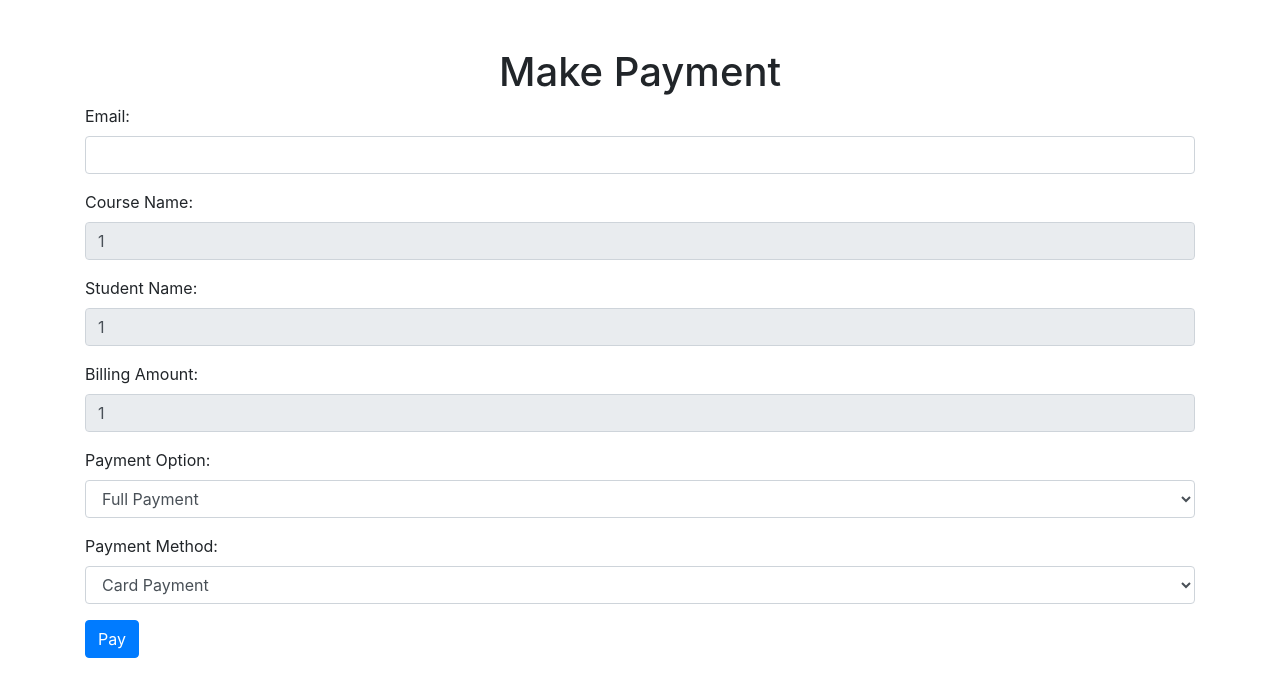
After one commit to MahaKart27/psc_exam, a Flask app: page /payment/1/1/1 in a window 1280 px wide. The commit adds this page. Shown: the top 697 px of the page. Run offline with Flask 3, Linux system fonts and the light colour scheme; some libraries are stand-ins or nearby versions.

Commit message:
PSC_DEMO_WORKING

```diff
--- a/server.py
+++ b/server.py
@@ -1,6 +1,10 @@
 from flask import Flask, render_template, request, redirect, url_for, flash, session
 import psycopg2
 from bcrypt import hashpw, gensalt, checkpw
+import smtplib
+from email.mime.text import MIMEText
+from email.mime.multipart import MIMEMultipart
+
 
 app = Flask(__name__)
 app.config['SECRET_KEY'] = 'C7mV_?<W;uT=fT%"cjM7>SrB'
@@ -26,6 +30,7 @@ cur.execute("""
 """)
 conn.commit()
 
+
 cur.execute("""
     CREATE TABLE IF NOT EXISTS courses (
         id SERIAL PRIMARY KEY,
@@ -35,6 +40,7 @@ cur.execute("""
     );
 """)
 conn.commit()
+
 
 cur.execute("""
     CREATE TABLE IF NOT EXISTS enrolled_courses (
@@ -72,6 +78,18 @@ cur.execute("""
     );
 """)
 conn.commit()
+
+# cur.execute("""
+#     CREATE TABLE IF NOT EXISTS status (
+#         id SERIAL PRIMARY KEY,
+#         student_id INT,
+#         course_id INT,
+#         status VARCHAR(20),
+#         FOREIGN KEY (student_id) REFERENCES users(id),
+#         FOREIGN KEY (course_id) REFERENCES courses(id)
+#     );
+# """)
+# conn.commit()
 
 @app.route('/')
 def index():
@@ -128,20 +146,22 @@ def login():
 
         if user_data and checkpw(password.encode('utf-8'), user_data[0].encode('utf-8')):
             session['username'] = username
-            session['role'] = user_data[1]
-            if user_data[1] == 'student':
+            session['role'] = user_data[1]  # Corrected line
+            if user_data[1] == 'student':  # Changed user_data[3] to user_data[1]
                 return redirect(url_for('student_dashboard'))
-            elif user_data[1] == 'teacher':
+            elif user_data[1] == 'teacher':  # Changed user_data[3] to user_data[1]
                 return redirect(url_for('teacher_dashboard'))
         else:
             error = 'Invalid username or password'
 
     return render_template('login.html', error=error)
+
 @app.route('/logout')
 def logout():
     session.pop('username', None)
     session.pop('role', None)
     return redirect('/')
+# In your Flask route for the student dashboard
 @app.route('/student/dashboard')
 def student_dashboard():
     if 'username' not in session or session['role'] != 'student':
@@ -154,22 +174,45 @@ def student_dashboard():
             cur.execute("SELECT course_name, course_description FROM courses")
             courses = cur.fetchall()
 
-            # Fetch threads related to each course
-            course_threads = {}
-            for course in courses:
-                cur.execute("SELECT id FROM courses WHERE course_name=%s", (course[0],))
-                course_id = cur.fetchone()[0]
+            # Fetch enrolled courses for the student
+            cur.execute("""
+                SELECT courses.course_name, courses.course_description
+                FROM enrolled_courses
+                JOIN courses ON enrolled_courses.course_id = courses.id
+                WHERE enrolled_courses.student_id = (
+                    SELECT id FROM users WHERE username = %s
+                )
+            """, (session['username'],))
+            enrolled_courses = cur.fetchall()
 
-                cur.execute("SELECT COUNT(id) FROM threads WHERE course_id=%s", (course_id,))
-                thread_count = cur.fetchone()[0]
+            # Fetch approved courses for the student
+            cur.execute("""
+                SELECT course_name
+                FROM enrolled_courses
+                WHERE student_id = (
+                    SELECT id FROM users WHERE username = %s
+                ) AND status = 'approved'
+            """, (session['username'],))
+            approved_courses = [row[0] for row in cur.fetchall()]
 
-                course_threads[course[0]] = thread_count
+            # Fetch paid courses for the student
+            cur.execute("""
+                SELECT course_name
+                FROM enrolled_courses
+                WHERE student_id = (
+                    SELECT id FROM users WHERE username = %s
+                ) AND payment_status = 'paid'
+            """, (session['username'],))
+            paid_courses = [row[0] for row in cur.fetchall()]
 
-            return render_template('student_dashboard.html', courses=courses, course_threads=course_threads)
+            print("Approved Courses:", approved_courses)  # Debugging line
+
+            return render_template('student_dashboard.html', courses=courses, enrolled_courses=enrolled_courses, approved_courses=approved_courses, paid_courses=paid_courses)
     except Exception as e:
         print(f"Error fetching courses and threads: {e}")
         flash('An error occurred while fetching courses and threads.', 'error')
         return redirect('/')
+
 
 @app.route('/teacher/dashboard')
 def teacher_dashboard():
@@ -194,39 +237,242 @@ def teacher_dashboard():
 
                 course_threads[course[0]] = thread_count
 
-            return render_template('teacher_dashboard.html', courses=courses, course_threads=course_threads)
+        return render_template('teacher_dashboard.html', courses=courses, course_threads=course_threads)
+
     except Exception as e:
         print(f"Error fetching courses and threads: {e}")
         flash('An error occurred while fetching courses and threads.', 'error')
+        conn.rollback()
         return redirect('/')
 
-
-@app.route('/create_course', methods=['POST'])
-def create_course():
-    if 'username' not in session:
-        flash('You are not logged in.', 'error')
+@app.route('/teacher/enrollments/<course_name>')
+def enrollments(course_name):
+    if 'username' not in session or session['role'] != 'teacher':
+        flash('You are not authorized to view this page.', 'error')
         return redirect('/')
-
-    course_name = request.form['course_name']
-    course_description = request.form['course_description']
 
     try:
         with conn.cursor() as cur:
-            # Fetch the teacher_id based on the teacher's username
-            cur.execute("SELECT id FROM users WHERE username=%s", (session['username'],))
-            teacher_id = cur.fetchone()[0]
+            # Fetch enrollments for the specified course from the enrolled_courses table
+            cur.execute("""
+                SELECT student_name, course_name
+                FROM enrolled_courses
+                WHERE course_name = %s;
+            """, (course_name,))
+            enrollments = cur.fetchall()
 
-            # Insert the course into the courses table
-            cur.execute("INSERT INTO courses (course_name, course_description, teacher_id) VALUES (%s, %s, %s)",
-                        (course_name, course_description, teacher_id))
-            conn.commit()
-            flash('Course created successfully!', 'success')
-            return redirect('/teacher/dashboard')
+            return render_template('teacher_enrollments.html', enrollments=enrollments, course_name=course_name)
     except Exception as e:
-        print(f"Error creating course: {e}")  # Log the error
+        print(f"Error fetching enrollments: {e}")
+        flash('An error occurred while fetching enrollments.', 'error')
+        return redirect('/teacher/dashboard')
+@app.route('/teacher/approve_enrollment/<course_name>/<string:student_name>', methods=['POST'])
+def approve_enrollment(course_name, student_name):
+    if 'username' not in session or session['role'] != 'teacher':
+        flash('You are not authorized to approve enrollments.', 'error')
+        return redirect(url_for('teacher_dashboard'))
+
+    email = request.form['email']
+    message_body = request.form['message']
+
+    try:
+        with conn.cursor() as cur:
+            # Fetch the enrollment details
+            cur.execute("""
+                SELECT * FROM enrolled_courses
+                WHERE course_name=%s AND student_name=%s
+            """, (course_name, student_name))
+
+            enrollment = cur.fetchone()
+
+            if enrollment:
+                # Update enrollment status
+                cur.execute("""
+                    UPDATE enrolled_courses
+                    SET status='approved'
+                    WHERE course_name=%s AND student_name=%s
+                """, (course_name, student_name))
+
+                # Update status table
+                cur.execute("""
+                    INSERT INTO status (student_id, student_name, course_id, course_name, status)
+                    VALUES (%s, %s, %s, %s, 'approved')
+                    ON CONFLICT (student_id, course_id)
+                    DO UPDATE SET status='approved';
+                """, (enrollment[0], enrollment[2], enrollment[1], enrollment[3]))
+
+                conn.commit()
+
+                # Send email
+                send_email("Enrollment Approval", email, f"Your enrollment for {course_name} in {student_name} has been approved. Message from teacher: {message_body}")
+
+                flash('Enrollment approved successfully and email sent!', 'success')
+                return redirect(url_for('enrollments', course_name=course_name))
+            else:
+                flash('Enrollment not found.', 'error')
+                return redirect(url_for('teacher_dashboard'))
+
+    except Exception as e:
+        print(f"Error approving enrollment: {e}")
+        conn.rollback()
         flash(f'An error occurred: {e}', 'error')
-        return redirect('/teacher/dashboard')
+        return redirect(url_for('teacher_dashboard'))
 
+@app.route('/teacher/reject_enrollment/<course_name>/<string:student_name>', methods=['POST'])
+def reject_enrollment(course_name, student_name):
+    if 'username' not in session or session['role'] != 'teacher':
+        flash('You are not authorized to reject enrollments.', 'error')
+        return redirect(url_for('teacher_dashboard'))
+
+    email = request.form['email']
+    message_body = request.form['message']
+
+    try:
+        with conn.cursor() as cur:
+            # Fetch the enrollment details
+            cur.execute("""
+                SELECT * FROM enrolled_courses
+                WHERE course_name=%s AND student_name=%s
+            """, (course_name, student_name))
+
+            enrollment = cur.fetchone()
+
+            if enrollment:
+                # Delete enrollment record
+                cur.execute("""
+                    DELETE FROM enrolled_courses
+                    WHERE course_name=%s AND student_name=%s
+                """, (course_name, student_name))
+
+                # Delete status
+                cur.execute("""
+                    DELETE FROM status
+                    WHERE course_name=%s AND student_name=%s
+                """, (course_name, student_name))
+
+                conn.commit()
+
+                # Send email
+                send_email("Enrollment Rejection", email, f"Your enrollment for {course_name} in {student_name} has been rejected. Message from teacher: {message_body}")
+
+                flash('Enrollment rejected successfully and email sent!', 'success')
+                return redirect(url_for('enrollments', course_name=course_name))
+            else:
+                flash('Enrollment not found.', 'error')
+                return redirect(url_for('teacher_dashboard'))
+
+    except Exception as e:
+        print(f"Error rejecting enrollment: {e}")
+        conn.rollback()
+        flash(f'An error occurred: {e}', 'error')
+        return redirect(url_for('teacher_dashboard'))
+
+def send_email(subject, recipient, message_body):
+    sender_email = 'mahavirkarthik27@msitprogram.net'  # Replace with your email address
+    sender_password = 'karthik@272'  # Replace with your email password
+
+    message = MIMEMultipart()
+    message['From'] = sender_email
+    message['To'] = recipient
+    message['Subject'] = subject
+
+    message.attach(MIMEText(message_body, 'plain'))
+
+    try:
+        with smtplib.SMTP_SSL('smtp.gmail.com', 465) as server:  # Replace with your SMTP server and port
+            server.login(sender_email, sender_password)
+            server.sendmail(sender_email, recipient, message.as_string())
+        print(f"Email sent successfully to {recipient}.")
+        return True
+    except Exception as e:
+        print(f"Error sending email: {e}")
+        return False
+@app.route('/payment/<course_name>/<student_name>/<billing_amount>', methods=['GET', 'POST'])
+def payment(course_name, student_name, billing_amount):
+    if request.method == 'POST':
+        email = request.form['email']
+        payment_option = request.form['payment_option']
+        payment_method = request.form['payment_method']
+        emi_months = request.form.get('emi_months', None)
+
+        # Process payment (for experiment, this is a mockup)
+        if payment_method == 'card' or payment_method == 'wallet':
+            flash('Payment successful!', 'success')
+
+            # Update payment_status to 'paid' in the status table
+            try:
+                with conn.cursor() as cur:
+                    # Fetch the course_id based on the course_name
+                    cur.execute("SELECT id FROM courses WHERE course_name=%s", (course_name,))
+                    course_id = cur.fetchone()[0]
+
+                    # Fetch student_id based on the student_name
+                    cur.execute("SELECT id FROM users WHERE username=%s", (student_name,))
+                    student_id = cur.fetchone()[0]
+
+                    # Update payment_status to 'paid'
+                    cur.execute("""
+                        UPDATE status
+                        SET payment_status = 'paid'
+                        WHERE student_id = %s AND course_id = %s
+                    """, (student_id, course_id))
+                    conn.commit()
+
+                    # Send payment receipt email
+                    send_payment_receipt(email, course_name, student_name, billing_amount)
+
+                    return redirect(url_for('student_dashboard'))
+
+            except Exception as e:
+                print(f"Error updating payment status: {e}")
+                flash(f'An error occurred while updating payment status: {e}', 'error')
+
+    return render_template('payment.html', course_name=course_name, student_name=student_name, billing_amount=billing_amount)
+
+
+def send_payment_receipt(student_email, course_name, billing_amount):
+    sender_email = 'mahavirkarthik27@msitprogram.net'
+    sender_password = 'karthik@272'
+
+    message = MIMEMultipart()
+    message['From'] = sender_email
+    message['To'] = student_email
+    message['Subject'] = 'Payment Receipt'
+
+    body = f"Dear Student,\n\nThank you for your payment of {billing_amount} for the course {course_name}.\n\nRegards,\nYour School"
+
+    message.attach(MIMEText(body, 'plain'))
+
+    try:
+        with smtplib.SMTP_SSL('smtp.gmail.com', 465) as server:
+            server.login(sender_email, sender_password)
+            server.sendmail(sender_email, student_email, message.as_string())
+        print(f"Email sent successfully to {student_email}.")
+    except smtplib.SMTPException as e:
+        print(f"Error sending email: {e}")
+
+
+
+def send_payment_receipt(student_email, student_name, course_name, billing_amount):
+    sender_email = 'mahavirkarthik27@msitprogram.net'
+    sender_password = 'karthik@272'
+
+    message = MIMEMultipart()
+    message['From'] = sender_email
+    message['To'] = student_email  # Use student_email instead of student_name
+    message['Subject'] = 'Payment Receipt'
+
+    body = f"Dear {student_name},\n\nThank you for your payment of {billing_amount} for the course {course_name}.\n\nRegards,\nYour School"
+
+    message.attach(MIMEText(body, 'plain'))
+
+    try:
+        with smtplib.SMTP_SSL('smtp.gmail.com', 465) as server:
+            server.login(sender_email, sender_password)
+            server.sendmail(sender_email, student_email, message.as_string())
+        print(f"Email sent successfully to {student_email}.")
+    except smtplib.SMTPException as e:
+        print(f"Error sending email: {e}")
 
 @app.route('/enroll_course', methods=['POST'])
 def enroll_course():
@@ -234,31 +480,46 @@ def enroll_course():
         flash('You are not authorized to enroll in a course.', 'error')
         return redirect(url_for('student_dashboard'))
 
-    course_name = request.form['course_name']
+    course_name = request.form.get('course_name')  # Retrieve course_name from form data
 
     try:
         with conn.cursor() as cur:
+            # Fetch the student_id based on the username stored in session
+            cur.execute("SELECT id FROM users WHERE username=%s", (session['username'],))
+            student_id = cur.fetchone()[0]
+
             # Fetch the course_id based on the course_name
             cur.execute("SELECT id FROM courses WHERE course_name=%s", (course_name,))
             course_id = cur.fetchone()[0]
 
-            # Fetch the student_id based on the username stored in session
-            cur.execute("SELECT id FROM users WHERE username=%s", (session['username'],))
-            student_id = cur.fetchone()[0]
+            # Check if the enrollment already exists
+            cur.execute("""
+                SELECT EXISTS (
+                    SELECT 1 FROM enrolled_courses
+                    WHERE student_id=%s AND course_id=%s
+                )
+            """, (student_id, course_id))
+            enrollment_exists = cur.fetchone()[0]
+
+            if enrollment_exists:
+                flash('You are already enrolled in this course.', 'error')
+                return redirect(url_for('student_dashboard'))
 
             # Insert enrollment into enrolled_courses table
-            cur.execute("INSERT INTO enrolled_courses (student_id, course_id) VALUES (%s, %s)", (student_id, course_id))
+            cur.execute("""
+                INSERT INTO enrolled_courses (student_id, student_name, course_id, course_name, payment_status)
+                VALUES (%s, %s, %s, %s, 'pending')
+            """, (student_id, session['username'], course_id, course_name))
             conn.commit()
 
-            flash('Successfully enrolled in the course!', 'success')
-            return redirect(url_for('student_dashboard'))
+            flash('Successfully enrolled in the course! Please proceed with the payment.', 'success')
+            return render_template('payment.html', course_name=course_name, student_name=session['username'], billing_amount=1000)  # Set billing_amount based on the course price
 
     except Exception as e:
         print(f"Error enrolling in course: {e}")
         flash(f'An error occurred: {e}', 'error')
-        return redirect(url_for('student_dashboard'))
 
-
+    return redirect(url_for('student_dashboard'))
 @app.route('/drop_course/<course_name>', methods=['POST'])
 def drop_course(course_name):
     if 'username' not in session or session['role'] != 'student':
--- /dev/null
+++ b/templates/payment.html
@@ -0,0 +1,66 @@
+<!DOCTYPE html>
+<html>
+<head>
+    <meta charset="utf-8">
+    <title>Payment</title>
+    <link rel="stylesheet" href="https://maxcdn.bootstrapcdn.com/bootstrap/4.5.2/css/bootstrap.min.css">
+</head>
+<body>
+    <div class="container mt-5">
+        <h1 class="text-center">Make Payment</h1>
+
+        <form action="{{ url_for('payment', course_name=course_name, student_name=student_name, billing_amount=billing_amount) }}" method="post">
+            <!-- ... (rest of the form fields) -->
+            <div class="form-group">
+                <label for="email">Email:</label>
+                <input type="email" class="form-control" id="email" name="email" required>
+            </div>
+            <div class="form-group">
+                <label for="course_name">Course Name:</label>
+                <input type="text" class="form-control" id="course_name" name="course_name" value="{{ course_name }}" readonly>
+            </div>
+            <div class="form-group">
+                <label for="student_name">Student Name:</label>
+                <input type="text" class="form-control" id="student_name" name="student_name" value="{{ student_name }}" readonly>
+            </div>
+            <div class="form-group">
+                <label for="billing_amount">Billing Amount:</label>
+                <input type="number" class="form-control" id="billing_amount" name="billing_amount" value="{{ billing_amount }}" readonly>
+            </div>
+            <div class="form-group">
+                <label for="payment_option">Payment Option:</label>
+                <select class="form-control" id="payment_option" name="payment_option" required>
+                    <option value="full">Full Payment</option>
+                    <option value="emi">EMI</option>
+                </select>
+            </div>
+            <div id="payment_details" style="display:none;">
+                <!-- Payment Details (Card, Wallet, UPI) will be displayed here based on the payment method selected -->
+            </div>
+
+            <div class="form-group">
+                <label for="payment_method">Payment Method:</label>
+                <select class="form-control" id="payment_method" name="payment_method" required>
+                    <option value="card">Card Payment</option>
+                    <option value="wallet">Wallet Payment</option>
+                    <option value="upi">UPI Payment</option>
+                </select>
+            </div>
+            <button type="submit" class="btn btn-primary">Pay</button>
+        </form>
+    </div>
+
+    <script>
+        document.getElementById('payment_method').addEventListener('change', function() {
+            const paymentDetails = document.getElementById('payment_details');
+
+            if (this.value === 'emi') {
+                paymentDetails.style.display = 'none';
+            } else {
+                paymentDetails.style.display = 'block';
+                // Here, you can dynamically load the relevant payment details fields based on the selected payment method
+            }
+        });
+    </script>
+</body>
+</html>
```
Also changed, not shown: templates/student_dashboard.html (+21 -4 lines), templates/teacher_dashboard.html (+5 -10 lines), templates/teacher_enrollments.html (added, +69 -0 lines).
